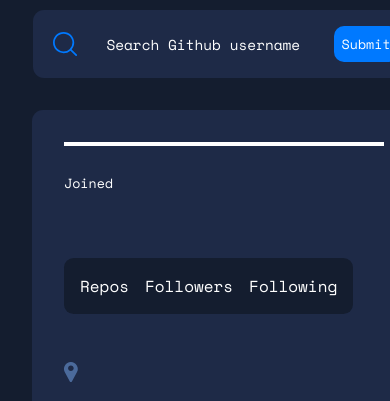
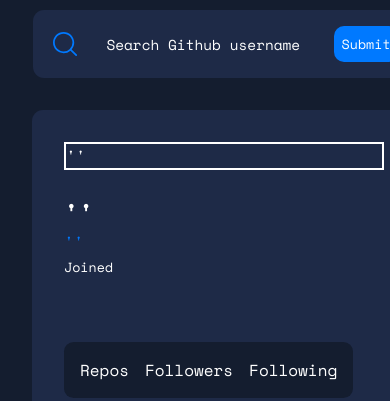
Before and after one commit to TheCoderGuru/github-user-search-app, a website: page src/index.html in a window 390 px wide. Shown: the part 86-487 px from the top of the page. Drawn offline with nearby package versions, Linux system fonts and the light colour scheme; files that its build step writes are made by us from their sources.

Commit message:
Finished making changes to the desktop and mobile version

```diff
--- a/src/index.html
+++ b/src/index.html
@@ -49,11 +49,11 @@
           <button class="input__group__submit-btn" type="submit">Submit</button>
         </div>
         <div class="result">
-          <div class="result__user-avatar"></div>
+          <div class="result__user-avatar">''</div>
           <div class="content">
-            <h2 class="result__person-name"></h2>
+            <h2 class="result__person-name">''</h2>
             <div class="flex">
-              <div><small class="result__username"></small></div>
+              <div><small class="result__username">''</small></div>
               <div><small class="result__join_status">Joined</small></div>
             </div>
             <p class="description"></p>
```
